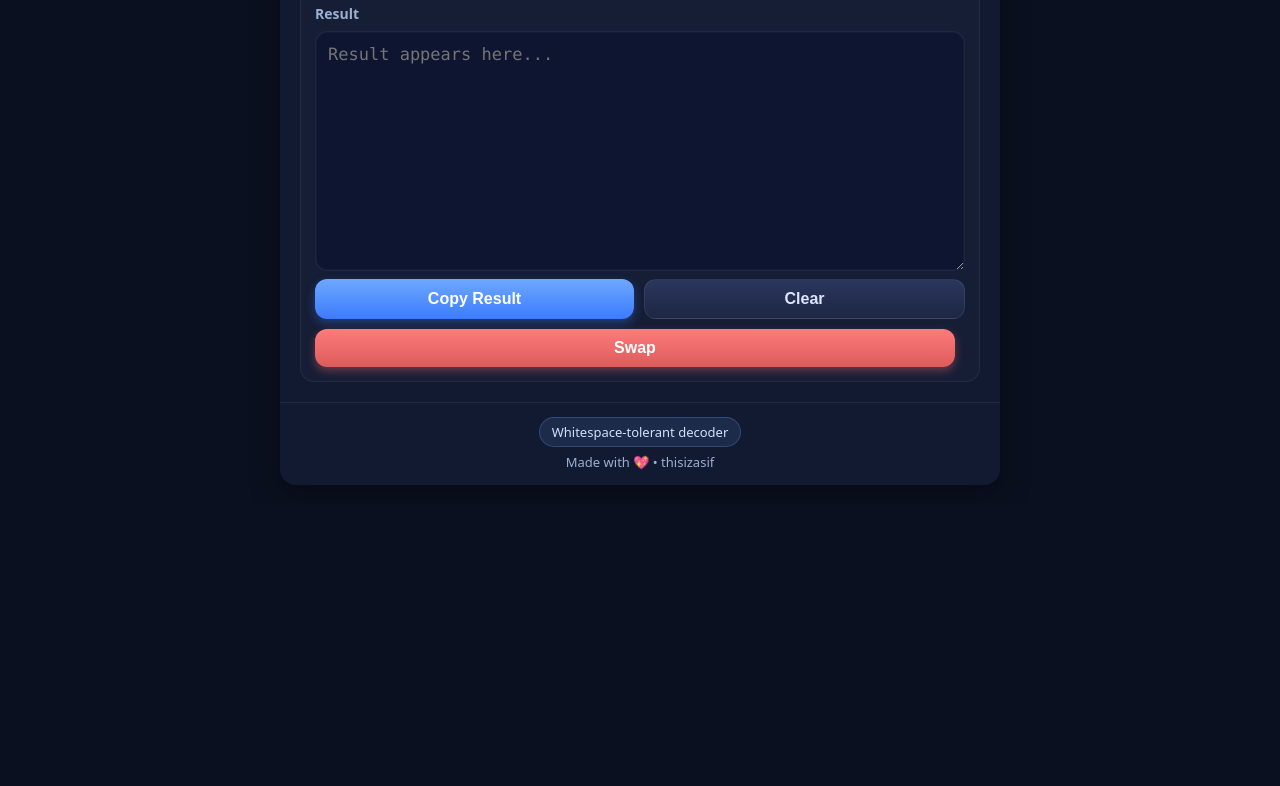
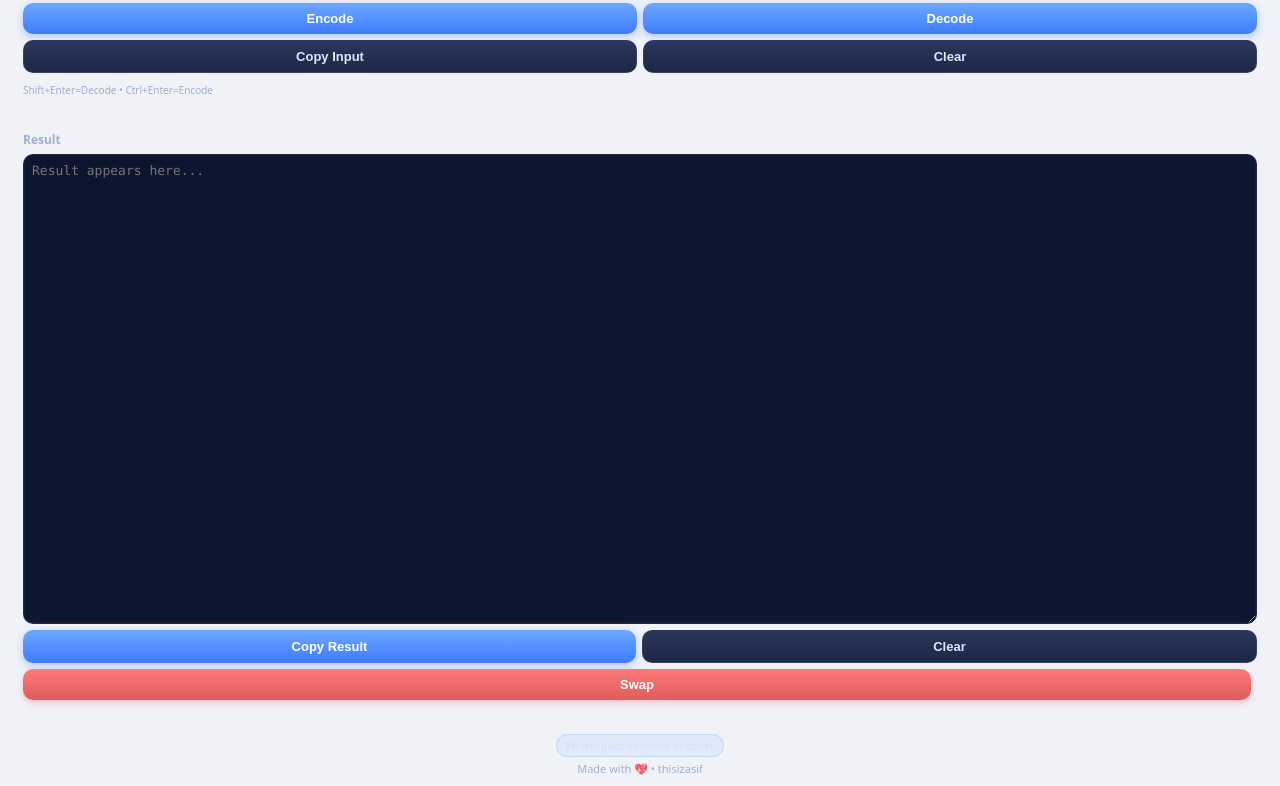
Before and after one commit to thisizasif/Codiva, a plain HTML site: page tab.html in a window 1280 px wide. Shown: the part 570-1356 px from the top of the page. Before the commit the page ends 1075 px from the top, so only its background shows below. Drawn offline with Linux system fonts and the light colour scheme.

Commit message:
Update tab.html

```diff
--- a/tab.html
+++ b/tab.html
@@ -15,7 +15,7 @@
             --accent: #6ea8ff;
             --accent-2: #79f2c0;
             --danger: #ff6b6b;
-            --shadow: 0 10px 30px rgba(0, 0, 0, .35);
+            --shadow: 0 8px 20px rgba(0, 0, 0, .35);
             --radius: 16px;
         }
 
@@ -29,39 +29,46 @@
             margin: 0;
             font-family: ui-sans-serif, system-ui, sans-serif;
             color: var(--text);
+            -webkit-tap-highlight-color: transparent;
         }
 
         body {
-            background: var(--bg);
             display: flex;
             justify-content: center;
-            align-items: center;
-            padding: 20px;
+            /* center horizontally */
+            align-items: flex-start;
+            /* top-align instead of center */
+            margin: 0;
+            padding: 0;
+            /* remove padding */
+            min-height: 100vh;
+            background-color: #f0f2f8;
         }
 
         .app {
             width: 100%;
-            max-width: 720px;
-            /* Tablet friendly width */
-            background: var(--card);
-            border-radius: var(--radius);
-            box-shadow: var(--shadow);
-            overflow: hidden;
+            max-width: 100%;
+            /* allow container to fill screen */
+            margin: 0;
+            /* remove extra margin */
+            border-radius: 0;
+            /* optional for full-width mobile */
         }
 
+
         header {
-            padding: 20px;
+            padding: 12px;
             display: flex;
             align-items: center;
-            gap: 14px;
+            gap: 8px;
             border-bottom: 1px solid rgba(255, 255, 255, .06);
             background: linear-gradient(180deg, rgba(110, 168, 255, .12), transparent);
-            flex-wrap: wrap;
+            flex-wrap: nowrap;
         }
 
         header .logo {
-            width: 34px;
-            height: 34px;
+            width: 26px;
+            height: 26px;
             border-radius: 8px;
             background: conic-gradient(from 220deg at 50% 50%, var(--accent), var(--accent-2));
             filter: drop-shadow(0 2px 8px rgba(110, 168, 255, .35));
@@ -69,28 +76,28 @@
         }
 
         header h1 {
-            font-size: 20px;
+            font-size: 16px;
             margin: 0;
         }
 
         header .sub {
             color: var(--muted);
-            font-size: 14px;
+            font-size: 11px;
             margin-left: auto;
         }
 
         .grid {
             display: flex;
             flex-direction: column;
-            gap: 18px;
-            padding: 18px;
+            gap: 12px;
+            padding: 12px;
         }
 
         .field {
             background: rgba(255, 255, 255, .02);
             border: 1px solid rgba(255, 255, 255, .06);
-            border-radius: 14px;
-            padding: 14px;
+            border-radius: 12px;
+            padding: 10px;
             display: flex;
             flex-direction: column;
         }
@@ -98,21 +105,21 @@
         label {
             font-weight: 600;
             color: var(--muted);
-            margin-bottom: 8px;
-            font-size: 14px;
+            margin-bottom: 6px;
+            font-size: 12px;
         }
 
         textarea {
             width: 100%;
-            height: 240px;
-            /* More height for tablet */
+            height: 470px;
+            /* Shorter for mobile */
             border: 1px solid rgba(255, 255, 255, .08);
             background: #0e1530;
             color: var(--text);
-            border-radius: 12px;
-            padding: 12px;
+            border-radius: 10px;
+            padding: 8px;
             font-family: ui-monospace, SFMono-Regular, Menlo, Monaco, Consolas, monospace;
-            font-size: 16px;
+            font-size: 13px;
             resize: vertical;
             outline: none;
             box-shadow: inset 0 0 0 1px rgba(110, 168, 255, .05);
@@ -121,8 +128,8 @@
         .row {
             display: flex;
             flex-wrap: wrap;
-            gap: 10px;
-            margin-top: 8px;
+            gap: 6px;
+            margin-top: 6px;
         }
 
         .btn {
@@ -131,13 +138,13 @@
             appearance: none;
             border: 0;
             cursor: pointer;
-            padding: 10px 14px;
-            border-radius: 12px;
+            padding: 8px 10px;
+            border-radius: 10px;
             font-weight: 600;
-            font-size: 15px;
+            font-size: 13px;
             color: white;
             background: linear-gradient(180deg, var(--accent), #3c7bff);
-            box-shadow: 0 4px 10px rgba(61, 123, 255, .35);
+            box-shadow: 0 3px 8px rgba(61, 123, 255, .35);
             transition: transform .08s ease, box-shadow .2s ease, filter .2s ease;
         }
 
@@ -158,49 +165,51 @@
 
         .btn.danger {
             background: linear-gradient(180deg, #ff7b7b, #dc5b5b);
-            box-shadow: 0 4px 8px rgba(255, 107, 107, .35);
+            box-shadow: 0 3px 6px rgba(255, 107, 107, .35);
+            width: 100%;
         }
 
         .hint {
             color: var(--muted);
-            font-size: 12px;
+            font-size: 10px;
             margin-top: 4px;
         }
 
         .footer {
-            padding: 14px;
+            padding: 10px;
             border-top: 1px solid rgba(255, 255, 255, .06);
             display: flex;
             flex-direction: column;
-            gap: 6px;
+            gap: 4px;
             align-items: center;
             justify-content: center;
             color: var(--muted);
-            font-size: 13px;
+            font-size: 11px;
             text-align: center;
         }
 
         .pill {
-            padding: 5px 12px;
+            padding: 3px 8px;
             border-radius: 999px;
             background: rgba(110, 168, 255, .12);
             color: #cfe1ff;
             border: 1px solid rgba(110, 168, 255, .25);
         }
 
-        /* Optional: make it breathe more on tablets */
-        @media (min-width: 600px) {
-            .grid {
-                gap: 20px;
-                padding: 20px;
+        /* Extra small device optimization */
+        @media (max-width: 360px) {
+            header h1 {
+                font-size: 14px;
             }
 
             textarea {
-                font-size: 17px;
+                height: 120px;
+                font-size: 12px;
             }
 
             .btn {
-                font-size: 16px;
+                font-size: 12px;
+                padding: 6px 8px;
             }
         }
     </style>
```
